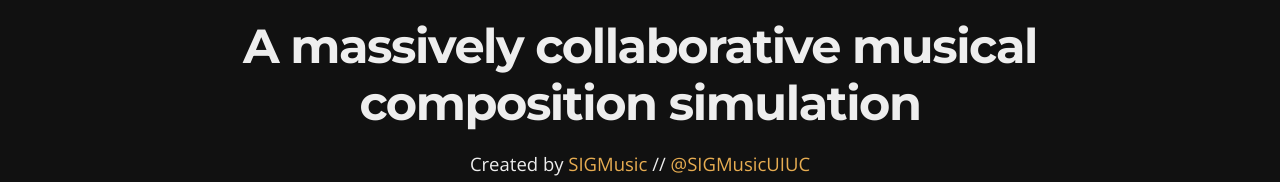
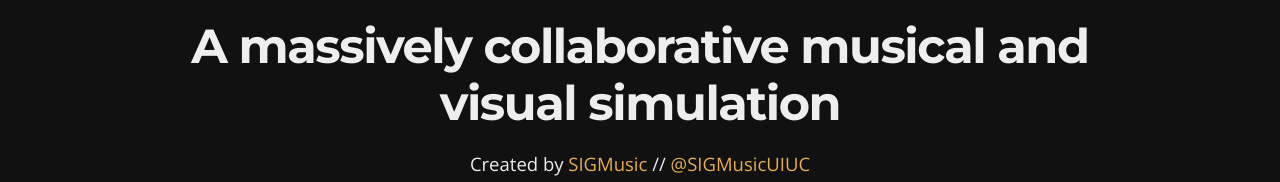
Before and after one commit to SIGMusic/tonal-starfield, a plain HTML site: page index.html in a window 1280 px wide. Shown: the part 344-526 px from the top of the page. Drawn offline with nearby package versions, Linux system fonts and the light colour scheme.

Commit message:
Changed project subtitle

```diff
--- a/index.html
+++ b/index.html
@@ -45,7 +45,7 @@
         <section>
             <h1><a href="https://github.com/SIGMusic/tonal-starfield">Tonal StarField</a></h1>
 
-            <h3>A massively collaborative musical composition simulation</h3>
+            <h3>A massively collaborative musical and visual simulation</h3>
 
             <p>
                 <small>Created by <a href="http://acm.uiuc.edu/sigmusic">SIGMusic</a> // <a
```
